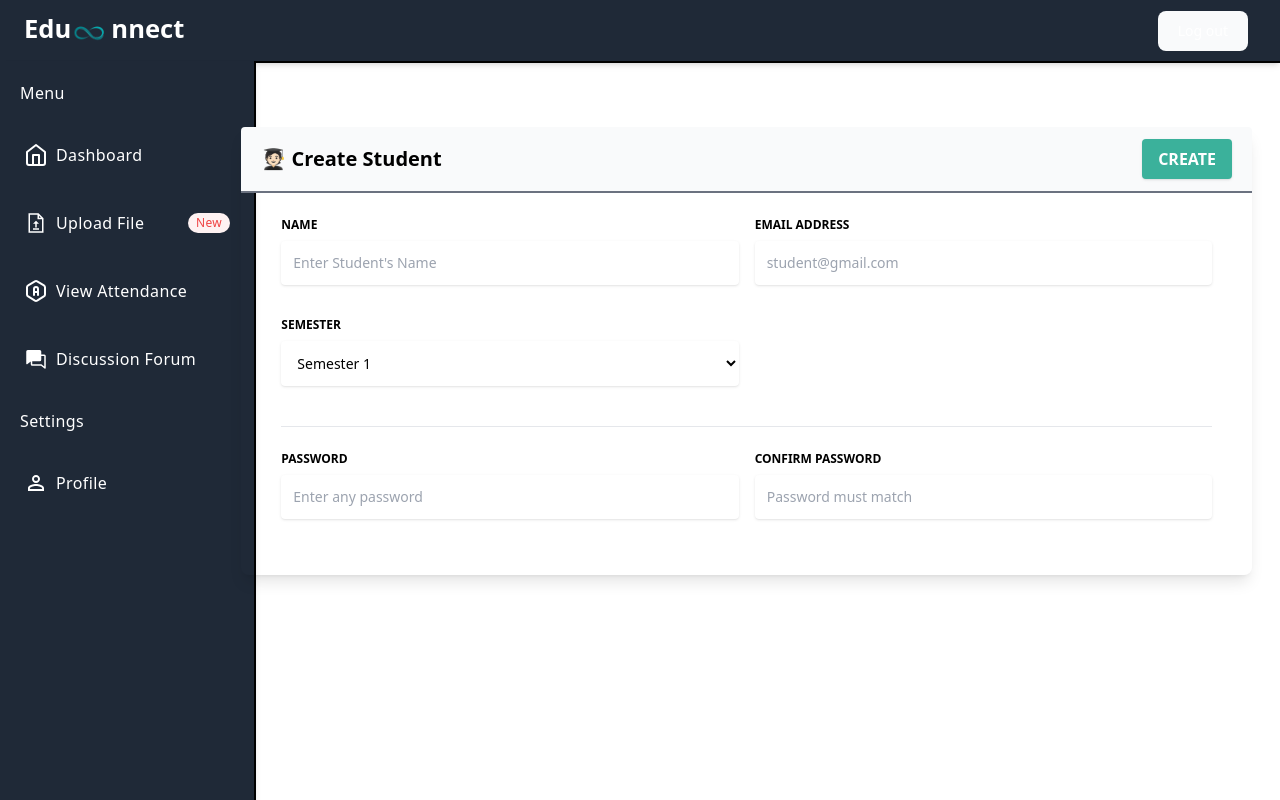
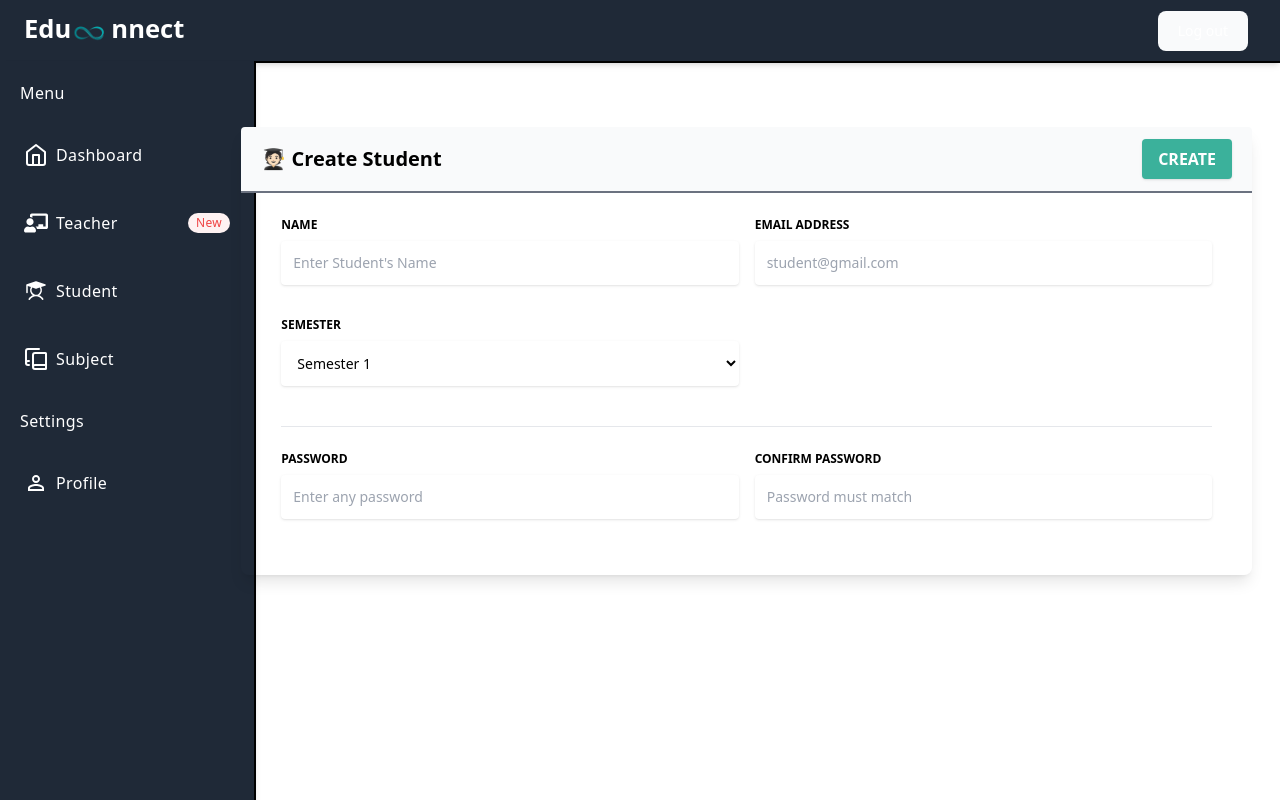
Before and after one commit to Adityajparmar37/EduConnect, a React (Vite) app in the folder frontend/: page /createStudent in a window 1280 px wide. Built offline with nearby package versions, Linux system fonts and the light colour scheme; sample sign-in values are in the browser's storage.

Commit message:
minor changes in sideNav

```diff
--- a/frontend/src/Pages/Admin/CreateStudent/CreateStudent.jsx
+++ b/frontend/src/Pages/Admin/CreateStudent/CreateStudent.jsx
@@ -1,6 +1,6 @@
 import React, { useState } from "react";
 import toast from "react-hot-toast";
-import SideNavStudent from "../../../Components/SideNav/SideNavStudent";
+import SideNav from "../../../Components/SideNav/SideNav";
 import { useAuth } from "../../../Hooks/useAuth";
 
 
@@ -33,7 +33,7 @@ export default function CreateStudent() {
   return (
     <div className="flex min-h-screen flex-col lg:flex-row">
       <div className="lg:w-1/6">
-        <SideNavStudent />
+        <SideNav />
       </div>
       <div className="z-10 mt-5 flex w-full flex-col overflow-auto px-3 pt-10 lg:w-5/6  lg:flex-row">
         <div className="mx-auto w-full lg:w-3/4 xl:w-full">
--- a/frontend/src/Pages/Admin/UpdateStudent/UpdateStudent.jsx
+++ b/frontend/src/Pages/Admin/UpdateStudent/UpdateStudent.jsx
@@ -1,7 +1,7 @@
 import React, { useEffect, useState } from "react";
 import toast from "react-hot-toast";
 import { useParams } from "react-router-dom";
-import SideNavStudent from "../../../Components/SideNav/SideNavStudent";
+import SideNav from "../../../Components/SideNav/SideNav";
 import { getAStudent, updateAStudent } from "../../../Services/studentServices";
 
 
@@ -84,7 +84,7 @@ export default function UpdateStudent() {
   return (
     <div className="flex min-h-screen flex-col lg:flex-row">
       <div className="lg:w-1/6">
-        <SideNavStudent />
+        <SideNav />
       </div>
       <div className="z-10 mt-5 flex w-full flex-col overflow-auto px-3 pt-10 lg:w-5/6  lg:flex-row">
         <div className="mx-auto w-full lg:w-3/4 xl:w-full">
--- a/frontend/src/Pages/Teacher/Attendance/Attendance.jsx
+++ b/frontend/src/Pages/Teacher/Attendance/Attendance.jsx
@@ -32,8 +32,8 @@ export default function Attendance() {
       <div className="w-1/6">
         <SideNavTeacher />
       </div>
-      <div className="pt-16 flex flex-col w-5/6">
-        <h1 className="text-center mb-10 text-3xl font-bold ">Your Subject</h1>
+      <div className="flex w-5/6 flex-col pt-16">
+        <h1 className="mb-10 text-center text-3xl font-bold ">Your Subject</h1>
         <SubjectCard semSubject={semSubject} />
       </div>
     </div>
```
